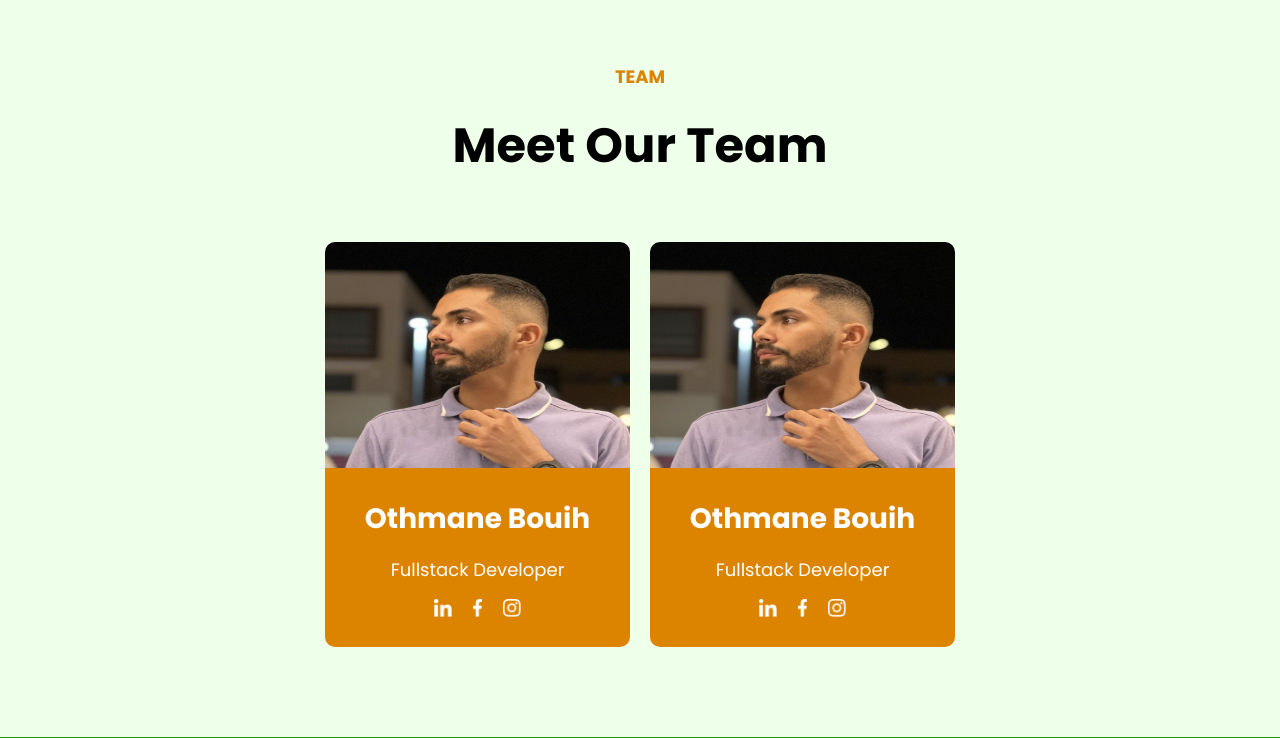
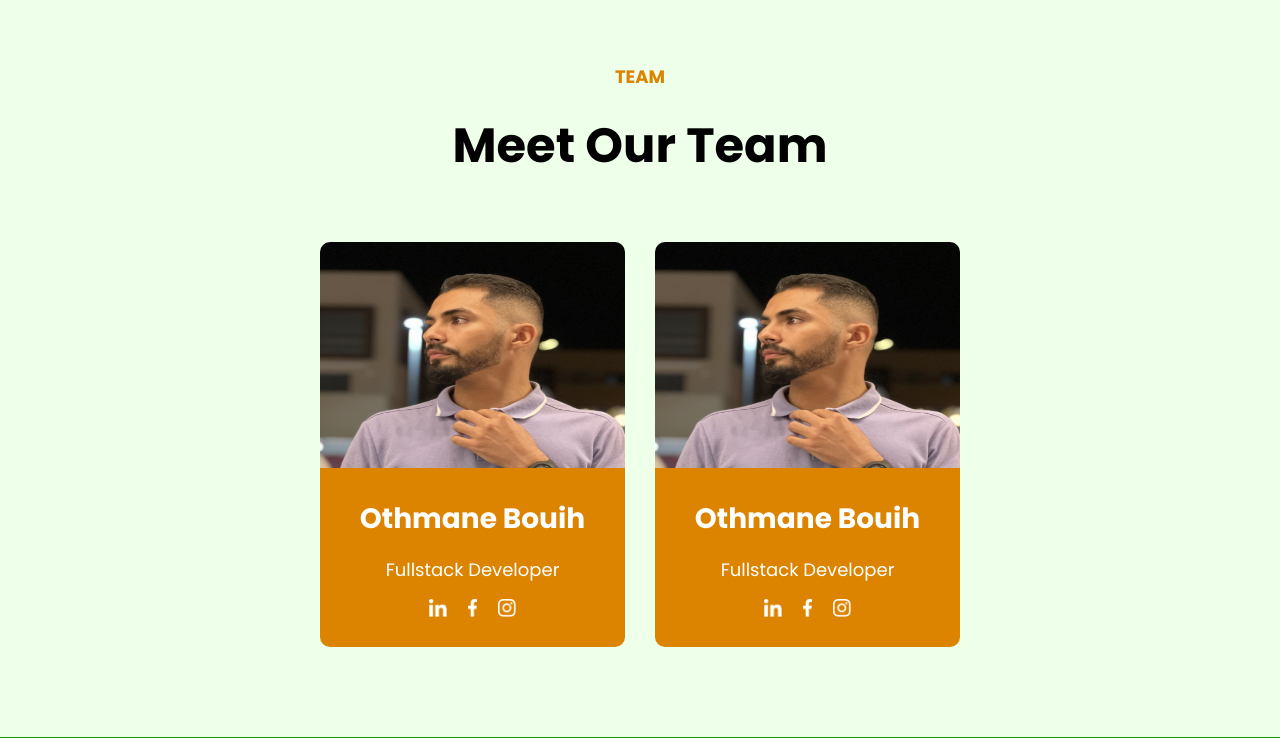
Before and after one commit to Bouih32/akalv4, a Flask app: page / in a window 1280 px wide. Shown: the part 5159-5897 px from the top of the page. Run offline with Flask 3, Linux system fonts and the light colour scheme; parts of the project's set-up code (start-up, migrations or seed data) failed here and were passed over; some libraries are stand-ins or nearby versions.

Commit message:
minor ui changes

```diff
--- a/templates/contact.html
+++ b/templates/contact.html
@@ -55,7 +55,7 @@
       </h2>
       <div class="flex flex-col gap-[20px] sm:gap-[30px] lg:gap-[25px] w-full">
         <input
-          type="text"
+          type="email"
           class="noAnimation placeholder:text-[#7E9978] border border-[#0C3E00] rounded-[10px] outline-none lg:p-[20px] p-[20px] sm:py-[30px] sm:pl-[26px]"
           placeholder="Your Email"
           id="email"
--- a/templates/index.html
+++ b/templates/index.html
@@ -315,7 +315,7 @@
   </section>
 
   <section
-    class="flex flex-wrap lg:gap-[20px] sm:gap-[40px] gap-[30px] justify-center items-center"
+    class="flex flex-wrap lg:gap-[30px] sm:gap-[40px] gap-[30px] justify-center items-center"
   >
     <div class="w-[305px] rounded-[10px] text-white overflow-hidden">
       <img
```
Also changed, not shown: akal.db, static/images/uploads/c686f95c-fcbc-4d5f-b000-a89600eaf007.png (added).
